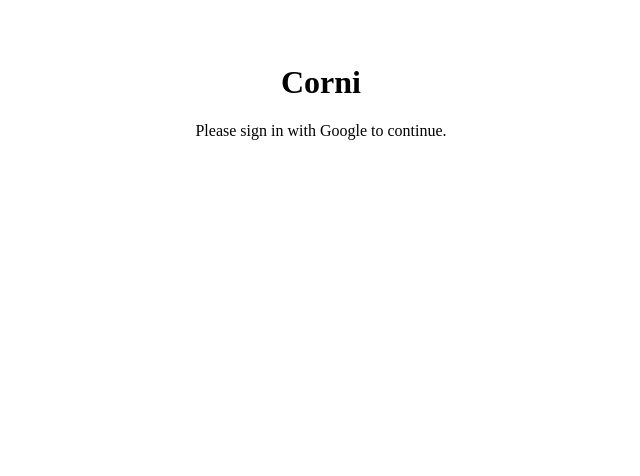
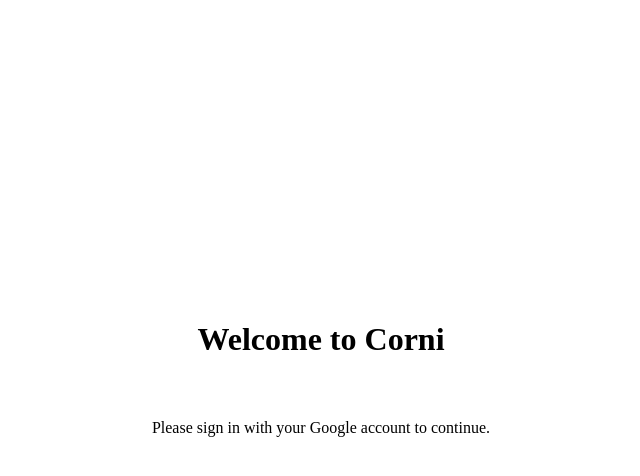
Before and after one commit to zhoujacob/Corni, a React (Vite) app in the folder frontend/: page / in a window 1280 px wide. Shown: the top 476 px of the page, without its empty margins (319-959 px from the left). Built offline with nearby package versions, Linux system fonts and the light colour scheme; no server answers.

Commit message:
proper dashboard and login page

```diff
--- a/frontend/src/app/App.tsx
+++ b/frontend/src/app/App.tsx
@@ -1,32 +1,27 @@
 import GoogleLoginButton from '../features/auth/components/GoogleLoginButton';
 import { useAuth } from '../features/auth/AuthContext';
+import LoginPage from '../pages/LoginPage';
+import RequireAuth from '../shared/RequireAuth';
+import DashboardPage from '../pages/DashboardPage';
 import { Routes, Route } from 'react-router';
 
 function App() {
   const { accessToken } = useAuth();
 
   return (
+    <>
     <Routes>
-      <Route
-        path="/"
-        element={
-          <div style={{ textAlign: 'center', marginTop: '4rem' }}>
-            <h1>Corni</h1>
-            {!accessToken ? (
-              <>
-                <p>Please sign in with Google to continue.</p>
-                <GoogleLoginButton />
-              </>
-            ) : (
-              <>
-                <p>✅ Logged in successfully!</p>
-                <code>{accessToken.slice(0, 40)}...</code>
-              </>
-            )}
-          </div>
-        }
-      />
-    </Routes>
+        <Route path="/" element={<LoginPage />} />
+        <Route
+          path="/dashboard"
+          element={
+            <RequireAuth>
+              <DashboardPage />
+            </RequireAuth>
+          }
+        />
+      </Routes>
+    </>
   );
 }
 
--- a/frontend/src/pages/DashboardPage.tsx
+++ b/frontend/src/pages/DashboardPage.tsx
@@ -0,0 +1,17 @@
+import { useAuth } from "../features/auth/AuthContext";
+
+export default function DashboardPage({}) {
+    const { user } = useAuth()
+
+    if (!user) {
+    return <p>Loading your profile…</p>
+  }
+
+  return (
+    <div style={{ padding: '2rem' }}>
+      <h1>Dashboard</h1>
+      <p>Hi {user.first_name}</p>
+
+    </div>
+  )
+}
--- /dev/null
+++ b/frontend/src/pages/LoginPage.tsx
@@ -0,0 +1,29 @@
+import { useAuth } from '../features/auth/AuthContext'
+import GoogleLoginButton from '../features/auth/components/GoogleLoginButton'
+import { Navigate } from 'react-router-dom'
+
+export default function LoginPage() {
+  const { accessToken } = useAuth()
+
+  // If already logged in, redirect to dashboard
+  if (accessToken) {
+    return <Navigate to="/dashboard" replace />
+  }
+
+  return (
+    <div
+      style={{
+        display: 'flex',
+        flexDirection: 'column',
+        alignItems: 'center',
+        justifyContent: 'center',
+        height: '100vh',
+        gap: '1.5rem'
+      }}
+    >
+      <h1>Welcome to Corni</h1>
+      <p>Please sign in with your Google account to continue.</p>
+      <GoogleLoginButton />
+    </div>
+  )
+}
--- /dev/null
+++ b/frontend/src/shared/RequireAuth.tsx
@@ -0,0 +1,9 @@
+// src/components/RequireAuth.tsx
+import { Navigate } from 'react-router'
+import { useAuth } from '../features/auth/AuthContext'
+import React from 'react';
+
+export default function RequireAuth({ children, }: { children: React.ReactNode; }) {
+  const { accessToken } = useAuth()
+  return accessToken ? children : <Navigate to="/" replace />
+}
```
